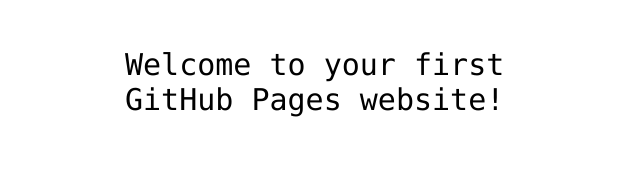
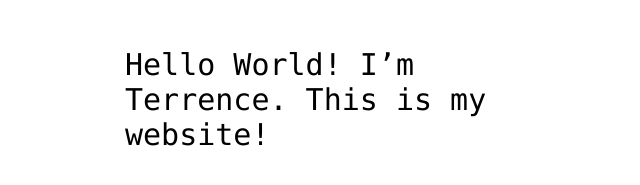
Before and after one commit to helloterrenc/hello-world, a plain HTML site: page index.html in a window 1280 px wide. Shown: the part 341-526 px from the top of the page, without its empty margins (315-955 px from the left). Drawn offline with Linux system fonts and the light colour scheme.

Commit message:
Update index.html

```diff
--- a/index.html
+++ b/index.html
@@ -12,7 +12,7 @@
 <img src="https://octodex.github.com/images/daftpunktocat-thomas.gif" id="octocat" alt="octocat-gif" />
 
 <!-- Change this code here by copy and pasting your template on line 15 -->
-<p>Welcome to your first GitHub Pages website!</p>
+<p>Hello World! I’m Terrence. This is my website!</p>
 
 </body>
 </html>
```
